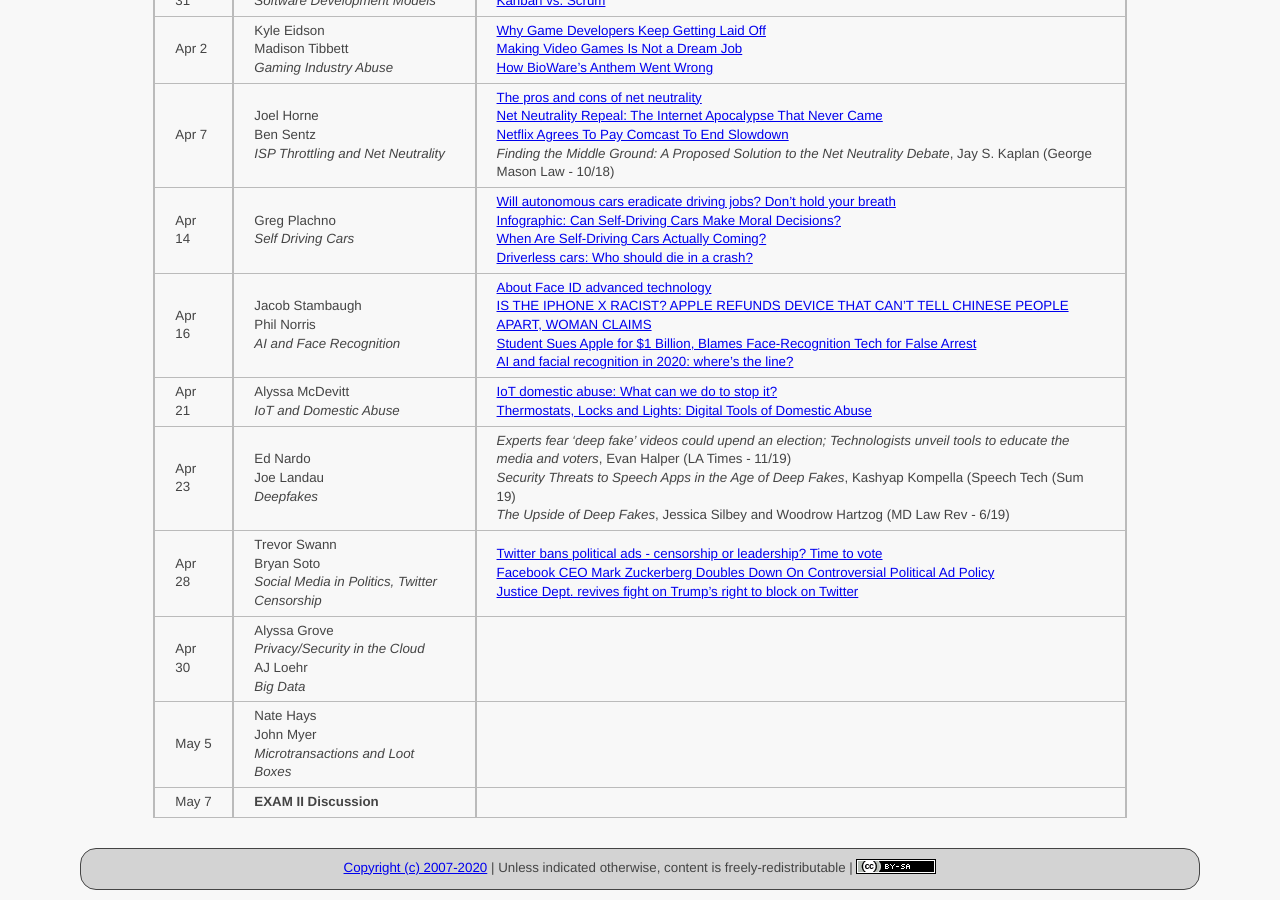
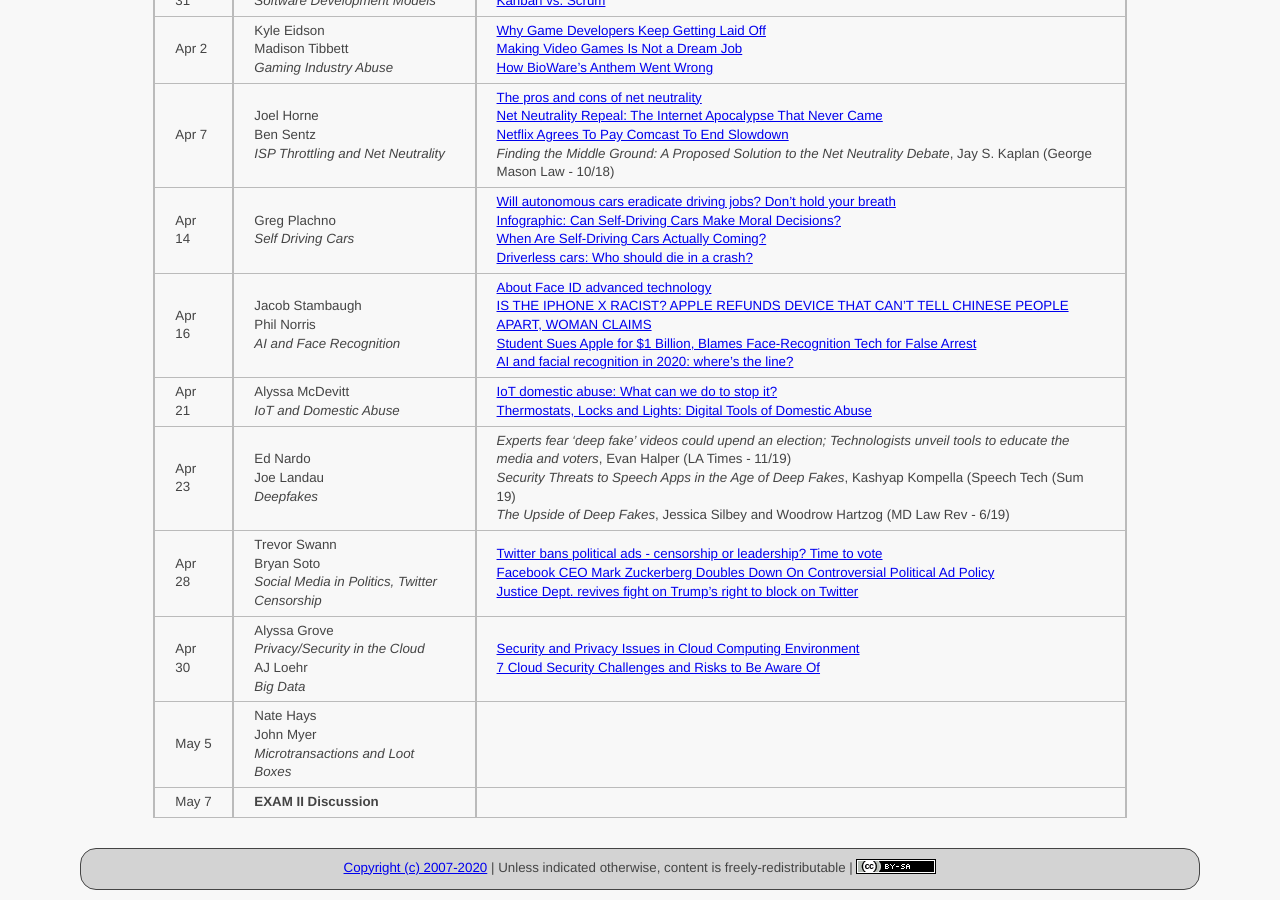
Before and after one commit to ycpcs/cs456-spring2020, a Jekyll site: the page built from schedule/index.md, in a window 1280 px wide and 900 px high, scrolled down 1376 px. Built offline with Jekyll 4.4.1, drawn with Linux system fonts in a browser that asks for light colours.

Commit message:
add cloud articles
add cloud articles

```diff
--- a/schedule/index.md
+++ b/schedule/index.md
@@ -39,7 +39,7 @@ All reading materials can be accessed via [Schmidt Library](http://library.ycp.e
 > Apr 21  | Alyssa McDevitt <br /> *IoT and Domestic Abuse*| [IoT domestic abuse: What can we do to stop it?](https://blog.malwarebytes.com/cybercrime/2018/07/iot-domestic-abuse-can-stop/) <br /> [Thermostats, Locks and Lights: Digital Tools of Domestic Abuse](https://www.nytimes.com/2018/06/23/technology/smart-home-devices-domestic-abuse.html) |
 > Apr 23  | Ed Nardo <br /> Joe Landau <br /> *Deepfakes*| *Experts fear 'deep fake' videos could upend an election; Technologists unveil tools to educate the media and voters*, Evan Halper (LA Times - 11/19) <br /> *Security Threats to Speech Apps in the Age of Deep Fakes*, Kashyap Kompella (Speech Tech (Sum 19) <br /> *The Upside of Deep Fakes*, Jessica Silbey and Woodrow Hartzog (MD Law Rev - 6/19) |
 > Apr 28  | Trevor Swann <br /> Bryan Soto <br /> *Social Media in Politics, Twitter Censorship*| [Twitter bans political ads - censorship or leadership? Time to vote](https://diginomica.com/twitter-bans-political-ads-censorship-or-leadership-time-vote) <br /> [Facebook CEO Mark Zuckerberg Doubles Down On Controversial Political Ad Policy](https://deadline.com/2019/12/facebook-ceo-mark-zuckerberg-political-ad-policy-cbs-this-morning-gayle-king-1202798176/) <br /> [Justice Dept. revives fight on Trump’s right to block on Twitter](https://www.politico.com/story/2019/08/23/trump-twitter-block-justice-department-1474309) |
-> Apr 30  | Alyssa Grove <br /> *Privacy/Security in the Cloud* <br /> AJ Loehr <br /> *Big Data* | |
+> Apr 30  | Alyssa Grove <br /> *Privacy/Security in the Cloud* <br /> AJ Loehr <br /> *Big Data* | [Security and Privacy Issues in Cloud Computing Environment](https://www.longdom.org/open-access/security-and-privacy-issues-in-cloud-computing-environment-2165-7866-1000216.pdf) <br /> [7 Cloud Security Challenges and Risks to Be Aware Of](https://www.compuquip.com/blog/cloud-security-challenges-and-risks) |
 > May 5   | Nate Hays <br /> John Myer <br /> *Microtransactions and Loot Boxes*| |
 > May 7   | **EXAM II Discussion** | |
 
```
